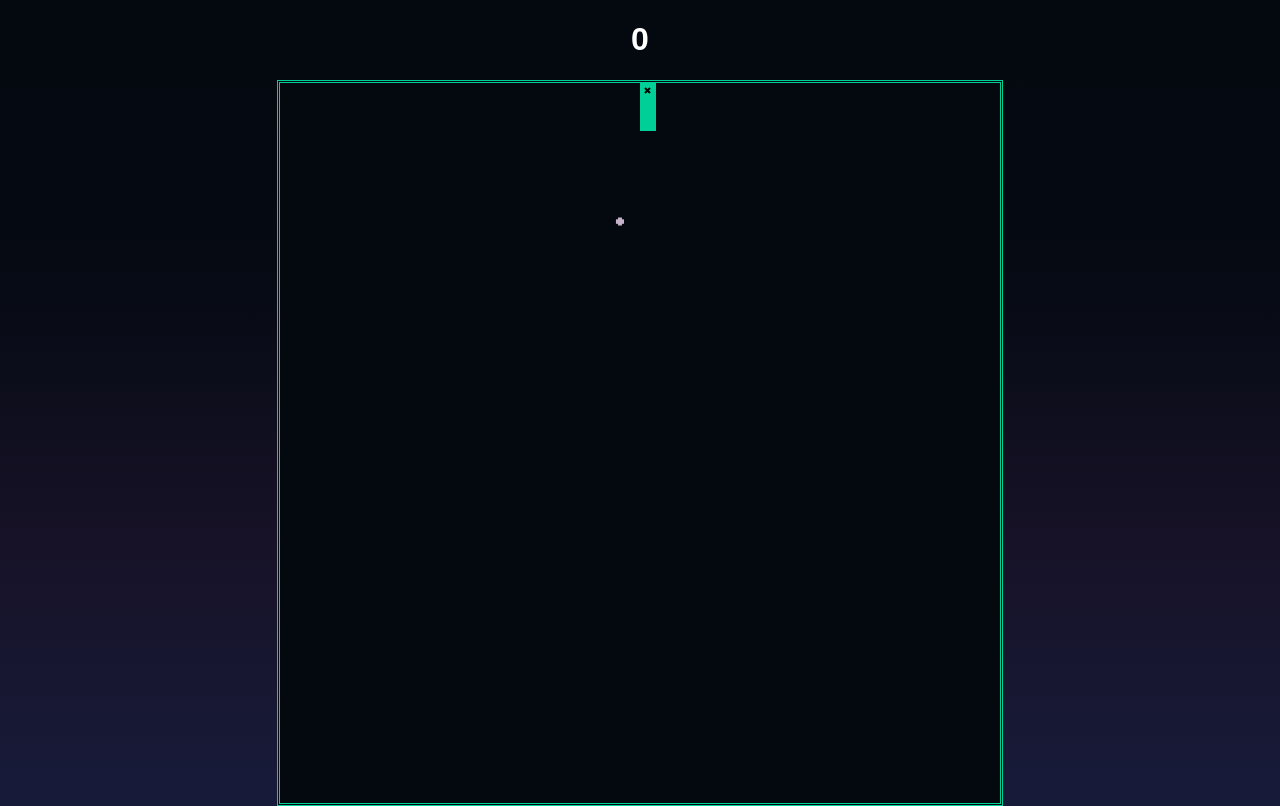
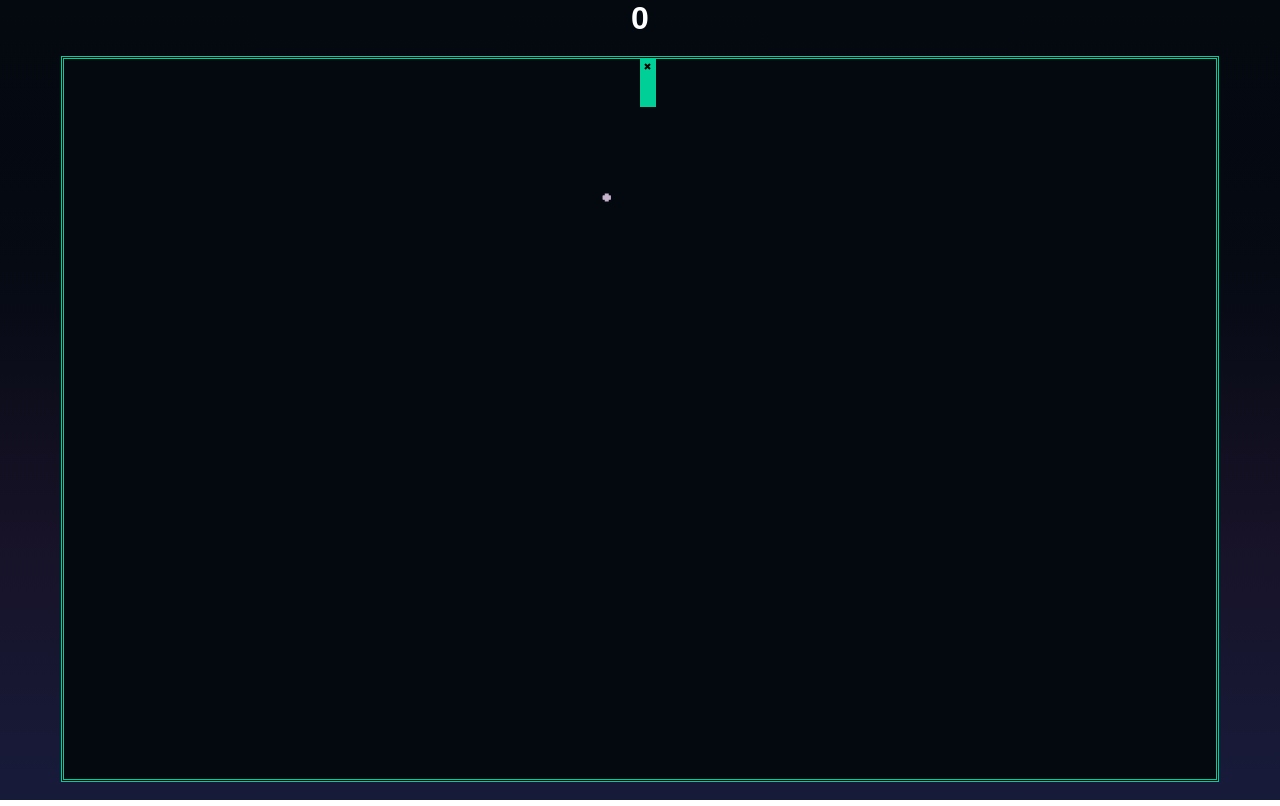
Before and after one commit to IMenezes-GH/SnakeTS, a website built with webpack: page index.html in a window 1280 px wide. Built offline with nearby package versions, Linux system fonts and the light colour scheme.

Commit message:
Changes canvas aspect ratio to horizontally scale

```diff
--- a/index.html
+++ b/index.html
@@ -19,7 +19,7 @@
 
             display: grid;
             justify-content: center;
-            align-items: center;
+            /* align-items: center; */
 
             text-align: center;
             font-family:fantasy;
@@ -30,9 +30,11 @@
             background-color: #04080f;
             border-style: double;
             border-color: #00CF97;
-            width: 90vh;
-            height: 90vh;
             transition: 100ms;
+        }
+
+        h1 {
+            margin: 0;
         }
     </style>
 </head>
--- a/src/Main.ts
+++ b/src/Main.ts
@@ -13,7 +13,7 @@ let gameOver: boolean = false
 let keypressDelay : number = 0
 
 canvas.height = window.innerHeight * 0.9 // SQUARE LAYOUT
-canvas.width = window.innerHeight * 0.9 // SQUARE LAYOUT
+canvas.width = window.innerWidth * 0.9 // SQUARE LAYOUT
 
 // ==================================================
 // SNAKE CREATION ==============================================
@@ -31,7 +31,7 @@ function createPlayer() {
 
     Food.pellet = new Pellet({
         x: (canvas.width * 0.1 + Math.random() * canvas.width * 0.8),
-        y: (canvas.width * 0.1 + Math.random() * canvas.width * 0.8)
+        y: (canvas.height * 0.1 + Math.random() * canvas.height * 0.8)
     })
 
     for (let i = Snake.body.length - 1; i > 0; i--) {
@@ -165,7 +165,7 @@ function gameLoop() {
 
                 Food.pellet = new Pellet({
                     x: Math.floor(canvas.width * 0.1 + Math.random() * canvas.width * 0.8),
-                    y: Math.floor(canvas.width * 0.1 + Math.random() * canvas.height * 0.8)
+                    y: Math.floor(canvas.height * 0.1 + Math.random() * canvas.height * 0.8)
                 })
             }
 
--- a/src/Snake.ts
+++ b/src/Snake.ts
@@ -2,7 +2,7 @@ import {RGB, Coordinates} from '../types'
 
 const WINDOW_SIZE = {
     HEIGHT: window.innerHeight * 0.9,
-    WIDTH: window.innerHeight * 0.9
+    WIDTH: window.innerWidth * 0.9
 }
 
 export class Snake{
```
